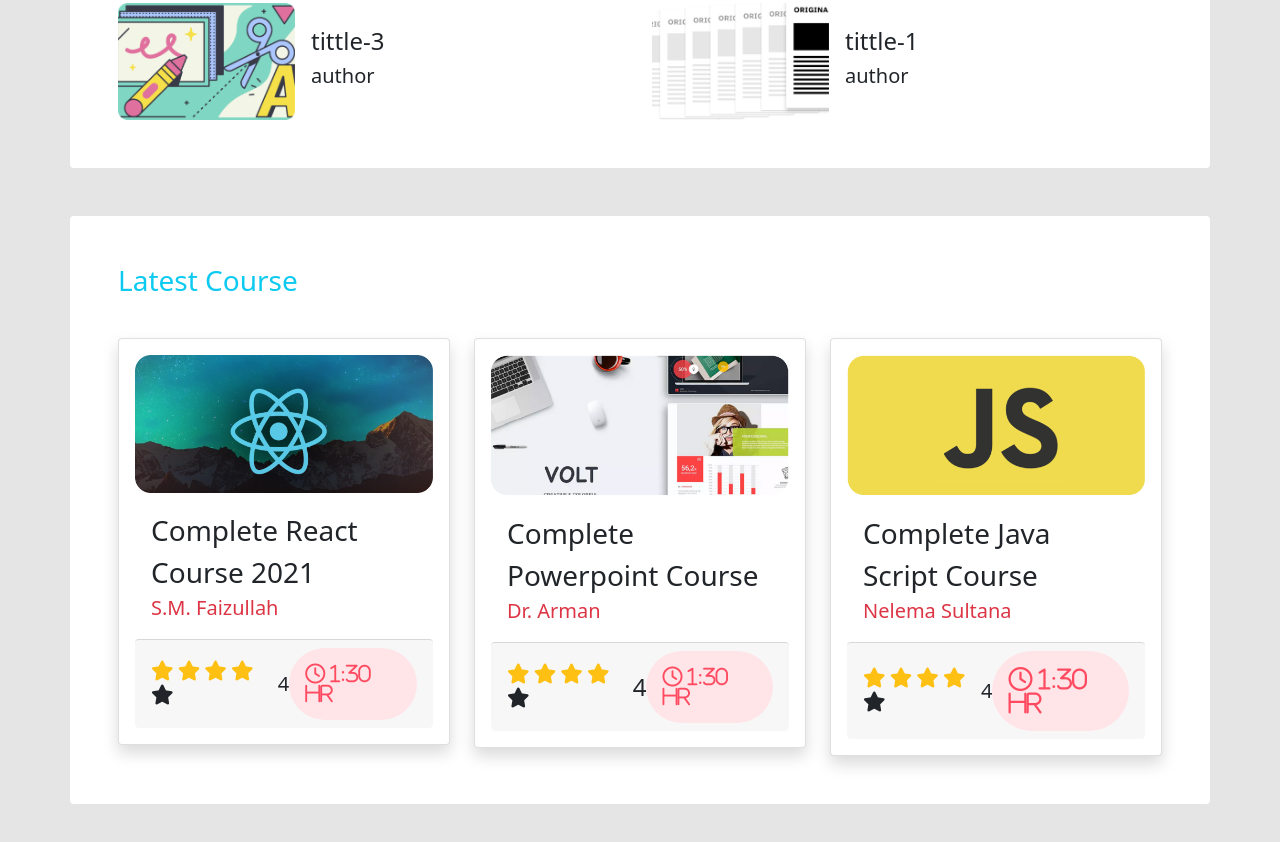
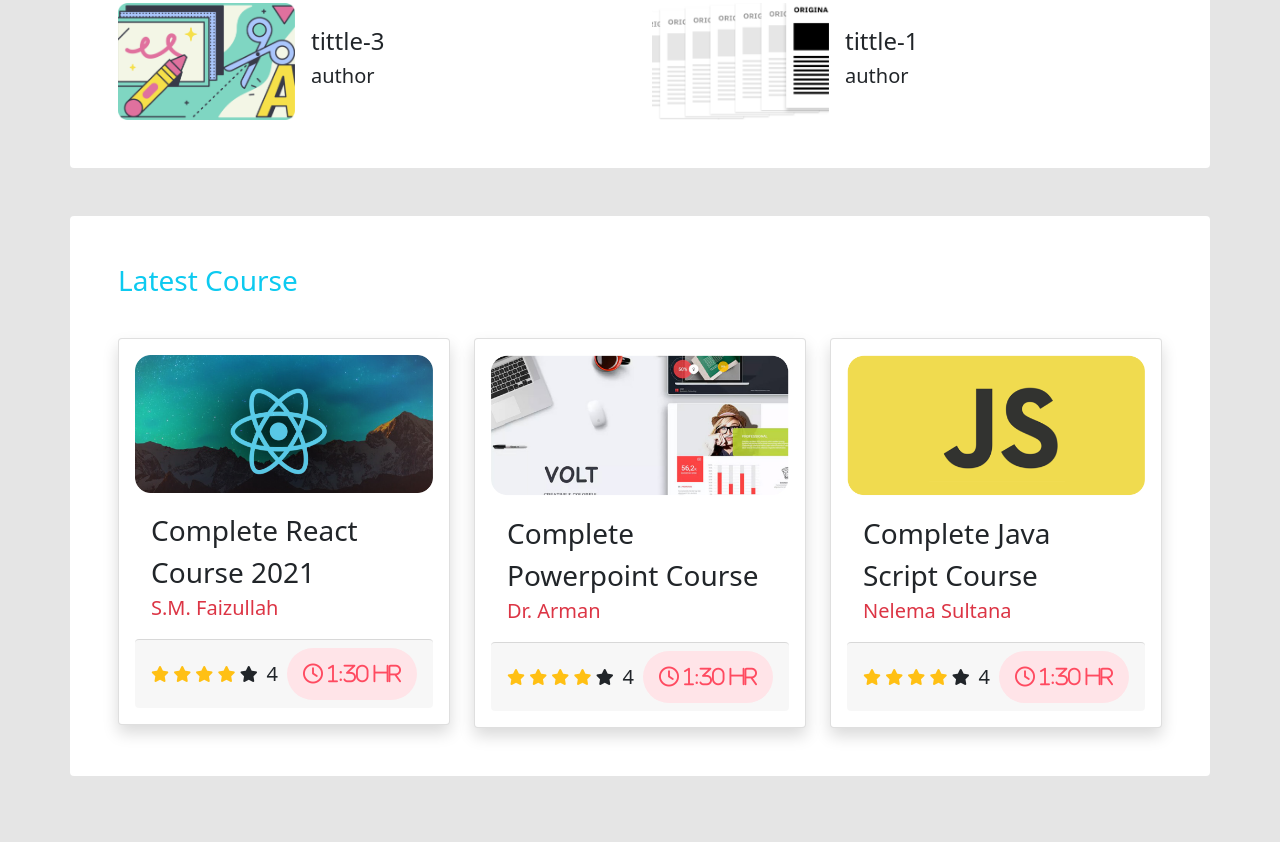
Before and after one commit to mesu-ai/responsive-leaderboard, a plain HTML site: page index.html in a window 1280 px wide. Shown: the part 649-1491 px from the top of the page. Drawn offline with Linux system fonts and the light colour scheme.

Commit message:
device based

```diff
--- a/index.html
+++ b/index.html
@@ -191,11 +191,11 @@
                     <div class="card-footer rounded d-flex justify-content-between align-items-center">
                         <div class="rating">
 
-                            <i class="fas fa-star fs-5 filled"></i>
-                            <i class="fas fa-star fs-5 filled"></i>
-                            <i class="fas fa-star fs-5 filled"></i>
-                            <i class="fas fa-star fs-5 filled"></i>
-                            <i class="fas fa-star fs-5"></i>
+                            <i class="fas fa-star fs-6 filled"></i>
+                            <i class="fas fa-star fs-6 filled"></i>
+                            <i class="fas fa-star fs-6 filled"></i>
+                            <i class="fas fa-star fs-6 filled"></i>
+                            <i class="fas fa-star fs-6"></i>
 
                         </div>
                         <div class="count fs-5">4</div>
@@ -226,14 +226,14 @@
                     <div class="card-footer rounded d-flex justify-content-between align-items-center">
                         <div class="rating">
 
-                            <i class="fas fa-star fs-5 filled"></i>
-                            <i class="fas fa-star fs-5 filled"></i>
-                            <i class="fas fa-star fs-5 filled"></i>
-                            <i class="fas fa-star fs-5 filled"></i>
-                            <i class="fas fa-star fs-5"></i>
+                            <i class="fas fa-star fs-6 filled"></i>
+                            <i class="fas fa-star fs-6 filled"></i>
+                            <i class="fas fa-star fs-6 filled"></i>
+                            <i class="fas fa-star fs-6 filled"></i>
+                            <i class="fas fa-star fs-6"></i>
 
                         </div>
-                        <div class="count fs-4">4</div>
+                        <div class="count fs-5">4</div>
                         <div class="time rounded-pill">
                             <i class="far fa-clock fs-5 p-3"> 1:30 hr</i>
                         </div>
@@ -261,16 +261,16 @@
                     <div class="card-footer rounded d-flex justify-content-between align-items-center">
                         <div class="rating">
 
-                            <i class="fas fa-star fs-5 filled"></i>
-                            <i class="fas fa-star fs-5 filled"></i>
-                            <i class="fas fa-star fs-5 filled"></i>
-                            <i class="fas fa-star fs-5 filled"></i>
-                            <i class="fas fa-star fs-5"></i>
+                            <i class="fas fa-star fs-6 filled"></i>
+                            <i class="fas fa-star fs-6 filled"></i>
+                            <i class="fas fa-star fs-6 filled"></i>
+                            <i class="fas fa-star fs-6 filled"></i>
+                            <i class="fas fa-star fs-6"></i>
 
                         </div>
                         <div class="count fs-5">4</div>
                         <div class="time rounded-pill">
-                            <i class="far fa-clock fs-4 p-3"> 1:30 hr</i>
+                            <i class="far fa-clock fs-5 p-3"> 1:30 hr</i>
                         </div>
 
 
```
